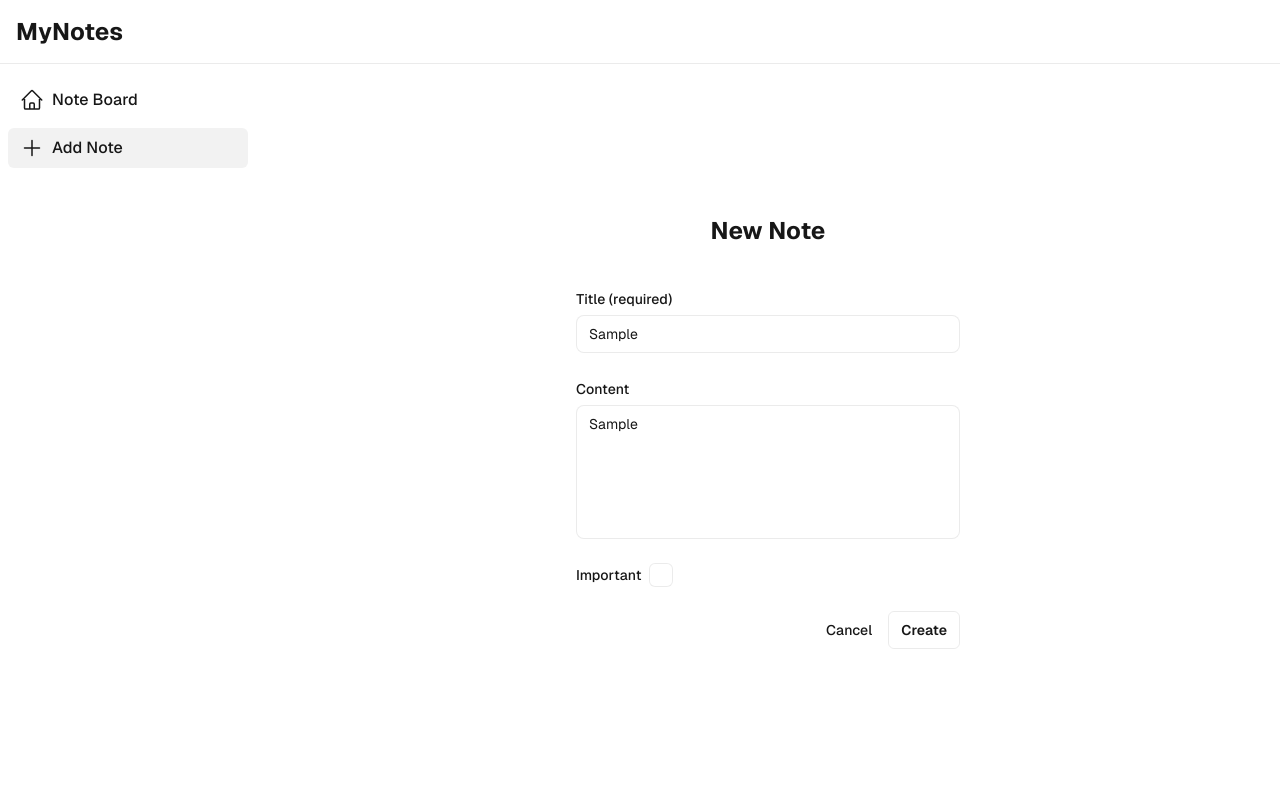
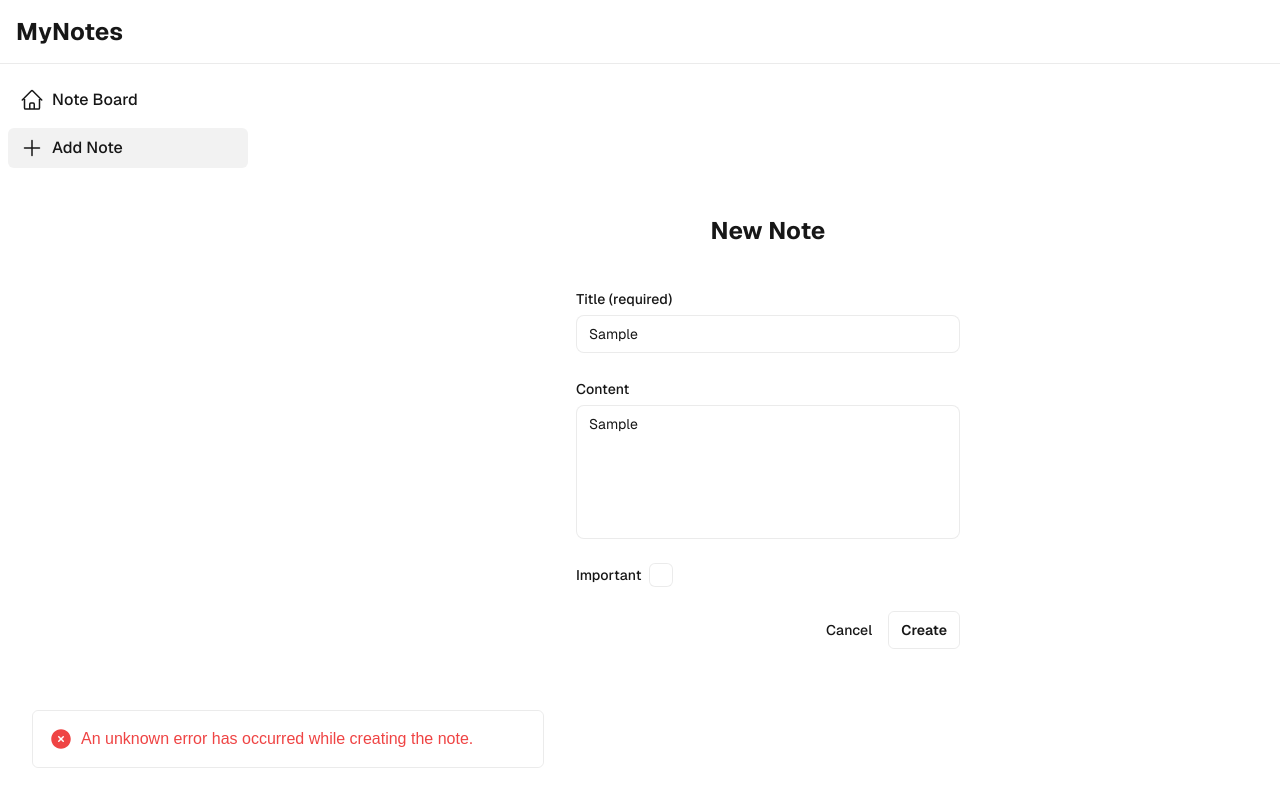
Before and after one commit to octaviommr/mynotes-next, a Next.js app: page /notes/create in a window 1280 px wide. Both pictures are taken after typing "Sample", "Sample" into the empty fields and a click on the button "Create". Built offline with nearby package versions, Linux system fonts and the light colour scheme; no server answers; the database is empty.

Commit message:
feat: add message provider and use it to display error messages when creating, updating and deleting notes, and to display a success message when deleting notes

```diff
--- a/app/layout.tsx
+++ b/app/layout.tsx
@@ -2,6 +2,7 @@ import type { Metadata } from "next"
 import localFont from "next/font/local"
 import "./ui/globals.css"
 import Header from "./ui/Header"
+import MessageProvider from "./ui/messages/MessageContext"
 
 const geistSans = localFont({
   src: "./ui/fonts/GeistVF.woff",
@@ -28,10 +29,12 @@ export default function RootLayout({
       <body
         className={`${geistSans.variable} ${geistMono.variable} antialiased`}
       >
-        <div className="flex h-full flex-col font-[family-name:var(--font-geist-sans)]">
-          <Header />
-          <div className="flex-1">{children}</div>
-        </div>
+        <MessageProvider>
+          <div className="flex h-full flex-col font-[family-name:var(--font-geist-sans)]">
+            <Header />
+            <div className="flex-1">{children}</div>
+          </div>
+        </MessageProvider>
       </body>
     </html>
   )
--- a/app/lib/actions.ts
+++ b/app/lib/actions.ts
@@ -7,6 +7,7 @@ import dbConnect from "./dbConnect"
 import NoteModel from "../models/Note"
 
 export interface ActionState<T> {
+  isSuccess?: boolean
   validationErrors?: T
   error?: string
 }
@@ -24,8 +25,8 @@ const makeNoteValidationErrors = (
 }
 
 /*
-    Server actions called via the "action" attribute when a form is submitted (behind the scenes, these create "POST" API
-    endpoints)
+  Server actions called by client-side components directly or via the "action" attribute when a form is submitted (behind
+  the scenes, these create "POST" API endpoints).
 */
 export async function createNote(
   prevState: NoteActionState,
@@ -51,12 +52,12 @@ export async function createNote(
   }
 
   /*
-    Clear client-side cache for the note board route to make sure a new request to the server is made the next time the
-    page is visited (since we have new data)
+    Clear cached data (server-side and client-side) for the note board page path. This will trigger a new server request
+    and update the page when it's next visited.
   */
   revalidatePath("/notes")
 
-  // serve a redirect back to the note board
+  // serve a redirect back to the note board page
   redirect("/notes")
 }
 
@@ -70,14 +71,7 @@ export async function updateNote(
   try {
     await dbConnect()
 
-    const updatedNote = await NoteModel.findOneAndReplace(
-      { _id: id },
-      flatFormData,
-    )
-
-    if (!updatedNote) {
-      // TODO: handle note not found
-    }
+    await NoteModel.findOneAndReplace({ _id: id }, flatFormData)
   } catch (error) {
     if (error instanceof mongoose.Error.ValidationError) {
       return makeNoteValidationErrors(error)
@@ -92,27 +86,20 @@ export async function updateNote(
   }
 
   /*
-    Clear client-side cache for the note board route to make sure a new request to the server is made the next time the
-    page is visited (since we have updated data)
+    Clear cached data (server-side and client-side) for the note board page path. This will trigger a new server request
+    and update the page when it's next visited.
   */
   revalidatePath("/notes")
 
-  // serve a redirect back to the note board
+  // serve a redirect back to the note board page
   redirect("/notes")
 }
 
 export async function deleteNote(id: string): Promise<NoteActionState> {
-  // DEBUG
-  console.log("Deleting note with id: ", id)
-
   try {
     await dbConnect()
 
-    const deletedNote = await NoteModel.findByIdAndDelete(id)
-
-    if (!deletedNote) {
-      // TODO: handle note not found
-    }
+    await NoteModel.findByIdAndDelete(id)
   } catch (error) {
     // log the error
     console.error(error)
@@ -122,12 +109,24 @@ export async function deleteNote(id: string): Promise<NoteActionState> {
     }
   }
 
+  // action was successful!
+  return { isSuccess: true }
+}
+/*
+  NOTE: As an example, we're showing a message after a successful delete action. For that, we can't run the revalidation
+  of the note board page path directly in the action, since that would refresh the page before we could process the return
+  object and trigger the success message. In this situation, we call the "revalidateNotes" server action below directly
+  from the client-side component AFTER showing the message.
+
+  If we wanted to do the same for the create and update actions, we could keep the revalidate call in the action (since
+  those actions are not called from within the note board page) but we'd need to remove the redirect call and perform
+  the redirection in the client-side component using the "useRouter" hook.
+*/
+
+export async function revalidateNotes() {
   /*
-    Clear client-side cache for the note board route, in which this action is called. This will trigger a new server
-    request and update the page, reflecting the deleted data.
+    Clear cached data (server-side and client-side) for the note board page path. This will trigger a new server request
+    and update the page when this action is called from within it, or when the page is next visited.
   */
   revalidatePath("/notes")
-
-  // action was successful!
-  return {}
 }
--- /dev/null
+++ b/app/ui/messages/Alert.tsx
@@ -0,0 +1,80 @@
+import {
+  XCircleIcon,
+  ExclamationTriangleIcon,
+  InformationCircleIcon,
+  CheckCircleIcon,
+} from "@heroicons/react/24/solid"
+
+export type MessageSeverity = "error" | "warning" | "info" | "success"
+
+interface AlertProps {
+  severity: MessageSeverity
+  message: string
+}
+
+function ErrorAlert({ message }: Readonly<{ message: string }>) {
+  return (
+    <div
+      className={
+        "flex max-w-lg items-center gap-2 rounded-md border border-solid border-black/[.08] p-4 dark:border-white/[.145]"
+      }
+      role="alert"
+    >
+      <XCircleIcon className="size-6 fill-red-500" />
+      <p className="text-red-500">{message}</p>
+    </div>
+  )
+}
+
+function WarningAlert({ message }: Readonly<{ message: string }>) {
+  return (
+    <div
+      className={
+        "flex max-w-lg items-center gap-2 rounded-md border border-solid border-black/[.08] p-4 dark:border-white/[.145]"
+      }
+      role="alert"
+    >
+      <ExclamationTriangleIcon className="size-6 fill-yellow-500" />
+      <p className="text-sm/6 text-yellow-500">{message}</p>
+    </div>
+  )
+}
+
+function InfoAlert({ message }: Readonly<{ message: string }>) {
+  return (
+    <div
+      className={
+        "flex max-w-lg items-center gap-2 rounded-md border border-solid border-black/[.08] p-4 dark:border-white/[.145]"
+      }
+      role="alert"
+    >
+      <InformationCircleIcon className="size-6 fill-gray-500" />
+      <p className="text-sm/6 text-gray-500">{message}</p>
+    </div>
+  )
+}
+
+function SuccessAlert({ message }: Readonly<{ message: string }>) {
+  return (
+    <div
+      className={
+        "flex max-w-lg items-center gap-2 rounded-md border border-solid border-black/[.08] p-4 dark:border-white/[.145]"
+      }
+      role="alert"
+    >
+      <CheckCircleIcon className="size-6 fill-green-500" />
+      <p className="text-sm/6 text-green-500">{message}</p>
+    </div>
+  )
+}
+
+export default function Alert({ severity, message }: Readonly<AlertProps>) {
+  return (
+    <>
+      {severity === "error" && <ErrorAlert message={message} />}
+      {severity === "warning" && <WarningAlert message={message} />}
+      {severity === "info" && <InfoAlert message={message} />}
+      {severity === "success" && <SuccessAlert message={message} />}
+    </>
+  )
+}
--- /dev/null
+++ b/app/ui/messages/MessageContext.tsx
@@ -0,0 +1,62 @@
+"use client"
+
+import {
+  createContext,
+  useCallback,
+  useContext,
+  useMemo,
+  useState,
+} from "react"
+import Alert, { MessageSeverity } from "./Alert"
+
+export interface Message {
+  severity: MessageSeverity
+  content: string
+}
+
+export interface MessageContextType {
+  showMessage: (message: Message) => void
+}
+
+const MessageContext = createContext<MessageContextType | null>(null)
+
+export default function MessageProvider({
+  children,
+}: Readonly<{ children: React.ReactNode }>) {
+  const [open, setOpen] = useState(false)
+  const [message, setMessage] = useState<Message>()
+
+  const showMessage = useCallback((message: Message) => {
+    setMessage(message)
+    setOpen(true)
+
+    // auto dismiss after 6 seconds
+    setTimeout(() => setOpen(false), 6000)
+  }, [])
+
+  // eslint-disable-next-line react-hooks/exhaustive-deps
+  const value = useMemo(() => ({ showMessage }), [])
+  /*
+    NOTE: We should always use a memoized object for the context value to make sure it doesn't change (by creating a new
+    object) when the component is re-rendered and there's no change in the context value. And, to make sure there's no
+    undesired changes in the context value, we should always use memoized functions.
+
+    React re-renders children that are subscribed to the context whenever the context value changes. The above ensures
+    there's no unnecessary re-renders, which can harm performance.
+  */
+
+  return (
+    <>
+      <MessageContext.Provider value={value}>
+        {children}
+      </MessageContext.Provider>
+      <div className="fixed bottom-8 left-8 w-full">
+        {open && (
+          <Alert severity={message!.severity} message={message!.content} />
+        )}
+      </div>
+    </>
+  )
+}
+
+export const useMessage = () => useContext(MessageContext)
--- a/app/ui/notes/DeleteButton.tsx
+++ b/app/ui/notes/DeleteButton.tsx
@@ -3,8 +3,9 @@
 import { useActionState, useEffect } from "react"
 import { Button } from "@headlessui/react"
 import { TrashIcon } from "@heroicons/react/20/solid"
-import { NoteActionState, deleteNote } from "@/app/lib/actions"
+import { NoteActionState, deleteNote, revalidateNotes } from "@/app/lib/actions"
 import { Note } from "@/app/models/Note"
+import { useMessage } from "../messages/MessageContext"
 
 export default function DeleteButton({ note }: Readonly<{ note: Note }>) {
   const [actionState, formAction] = useActionState<NoteActionState>(
@@ -12,16 +13,40 @@ export default function DeleteButton({ note }: Readonly<{ note: Note }>) {
     {},
   )
   /*
-    NOTE: We're using a bound function for the action that already includes an initial parameter containing the note ID
-    value. This is because actions are only called with the state and payload parameters.
+    NOTE: We're using a bound function for the server action that already includes an initial parameter containing the
+    note ID value. This is because actions are only called with the state and payload parameters.
   */
 
+  const messageContext = useMessage()
+
+  // display success and error messages
   useEffect(() => {
+    if (!messageContext) {
+      return
+    }
+
+    if (actionState.isSuccess) {
+      messageContext.showMessage({
+        severity: "success",
+        content: "Note deleted successfully!",
+      })
+
+      /*
+        Call a server action to revalidate the path for the note board page. This will trigger a new server request and
+        update the page, reflecting the deleted note.
+      */
+      revalidateNotes()
+      return
+    }
+
     if (actionState.error) {
-      // TODO: trigger toast notification with error message
-      console.log("Delete error: " + actionState.error)
+      messageContext.showMessage({
+        severity: "error",
+        content: actionState.error,
+      })
     }
-  }, [actionState.error])
+    // eslint-disable-next-line react-hooks/exhaustive-deps
+  }, [actionState.isSuccess, actionState.error])
 
   return (
     <form action={formAction}>
--- a/app/ui/notes/NoteForm.tsx
+++ b/app/ui/notes/NoteForm.tsx
@@ -8,6 +8,7 @@ import { Note } from "@/app/models/Note"
 import TextField from "../form/TextField"
 import TextareaField from "../form/TextareaField"
 import CheckboxField from "../form/CheckboxField"
+import { useMessage } from "../messages/MessageContext"
 
 export default function NoteForm({ note }: Readonly<{ note?: Note }>) {
   const [actionState, formAction] = useActionState<NoteActionState, FormData>(
@@ -15,14 +16,19 @@ export default function NoteForm({ note }: Readonly<{ note?: Note }>) {
     {},
   )
   /*
-    NOTE: For the update action, we're using a bound function that already includes an initial parameter containing the
-    note ID value. This is because actions are only called with the state and payload parameters.
+    NOTE: For the update server action, we're using a bound function that already includes an initial parameter containing
+    the note ID value. This is because actions are only called with the state and payload parameters.
   */
 
+  const messageContext = useMessage()
+
+  // display error messages
   useEffect(() => {
-    if (actionState.error) {
-      // TODO: trigger toast notification with error message
-      console.log(`${note ? "Update" : "Create"} error: ${actionState.error}`)
+    if (actionState.error && messageContext) {
+      messageContext.showMessage({
+        severity: "error",
+        content: actionState.error,
+      })
     }
     // eslint-disable-next-line react-hooks/exhaustive-deps
   }, [actionState.error])
```
Also changed, not shown: 1 other file (tests, documents, lock files or other folders).
